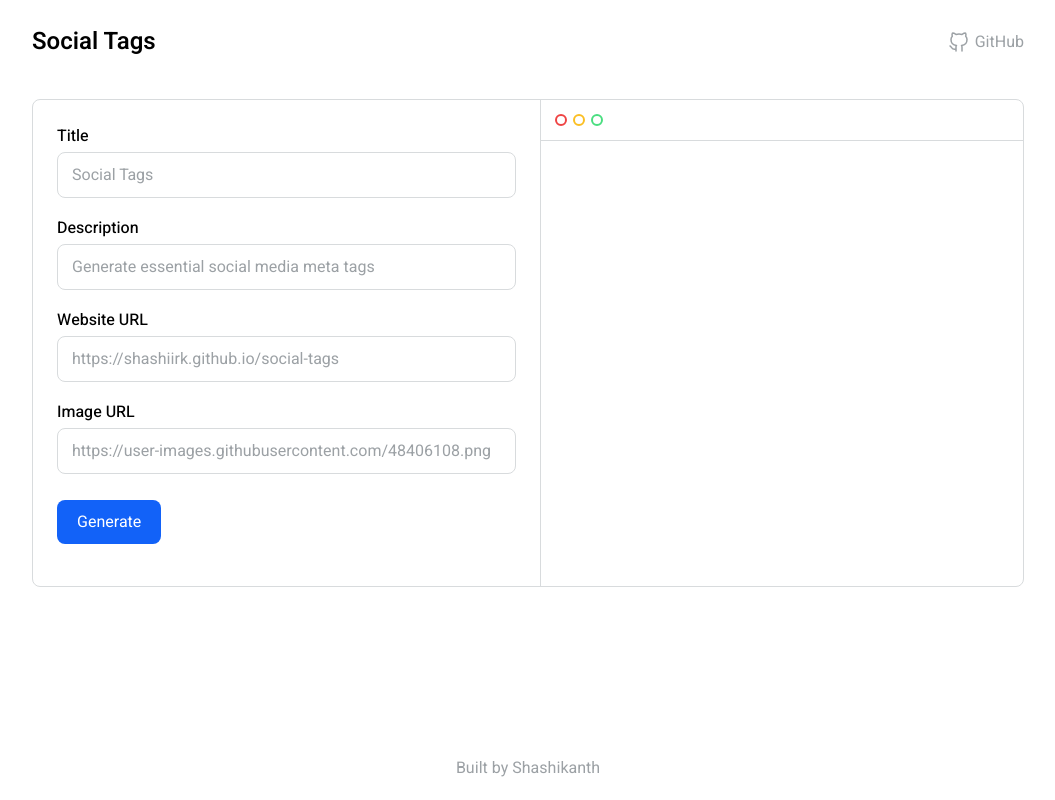
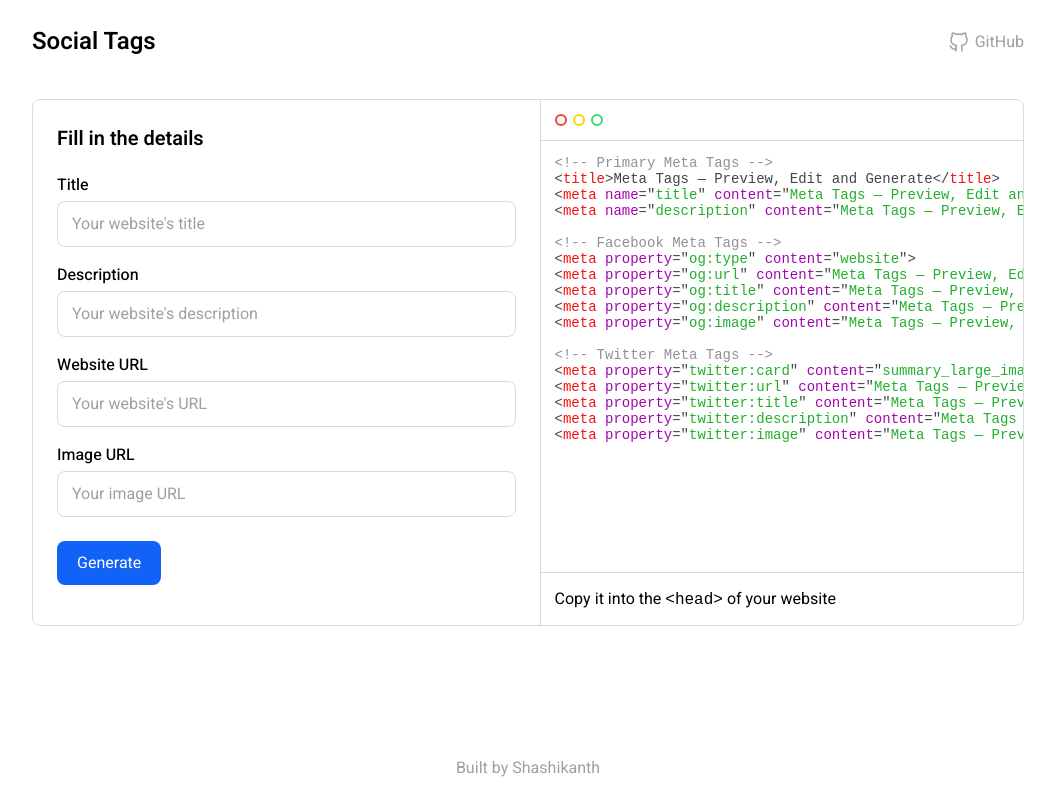
Before and after one commit to shashiirk/social-tags, a React (Create React App) app: page / in a window 1280 px wide. Shown: the whole page, without its empty margins (112-1167 px from the left). Built offline with nearby package versions, Linux system fonts and the light colour scheme.

Commit message:
added board styling

```diff
--- a/public/index.html
+++ b/public/index.html
@@ -14,7 +14,7 @@
     <link rel="preconnect" href="https://fonts.googleapis.com" />
     <link rel="preconnect" href="https://fonts.gstatic.com" crossorigin />
     <link
-      href="https://fonts.googleapis.com/css2?family=Heebo:wght@300;400;500;600;700&family=Roboto+Mono:wght@300;400;500;600;700&display=swap"
+      href="https://fonts.googleapis.com/css2?family=Heebo:wght@300;400;500;600;700&display=swap"
       rel="stylesheet"
     />
     <title>Social Tags</title>
--- a/src/components/Board.js
+++ b/src/components/Board.js
@@ -3,6 +3,9 @@ import styled from 'styled-components';
 const Div = styled.div`
   /* border: 1px blue solid; */
   width: 100%;
+  display: flex;
+  flex-direction: column;
+  overflow: hidden;
 `;
 
 const Head = styled.div`
@@ -18,24 +21,189 @@ const Head = styled.div`
     margin-right: 6px;
 
     &:first-child {
-      border-color: rgb(239, 68, 68);
+      border-color: #ef4444;
     }
 
     &:nth-child(2) {
-      border-color: rgb(251, 191, 36);
+      border-color: #ffd700;
     }
 
     &:last-child {
-      border-color: rgb(74, 222, 128);
+      border-color: #34da71;
     }
   }
 `;
 
-const Body = styled.div``;
+const Body = styled.div`
+  /* border: 1px grey solid; */
+  font-family: monospace;
+  font-size: 14px;
+  flex: 1;
+  overflow: auto;
+  padding: 14px;
 
-const Foot = styled.div``;
+  > div {
+    /* border: 1px green solid; */
+    white-space: nowrap;
+
+    .newline {
+      margin-bottom: 16px;
+    }
+
+    .comment {
+      color: #909194;
+    }
+
+    .tagline {
+      color: #424648;
+
+      .tag {
+        color: #f41115;
+      }
+
+      .attribute {
+        color: #a007ad;
+      }
+
+      .value {
+        color: #22af2e;
+      }
+    }
+  }
+`;
+
+const Foot = styled.div`
+  border-top: 1px #d8dbdd solid;
+  padding: 14px;
+
+  p {
+    .code {
+      font-family: monospace;
+      font-size: 16px;
+    }
+  }
+`;
 
 const Board = () => {
+  const code = (
+    <div>
+      <div className="comment">
+        <span className="token">&lt;!-- Primary Meta Tags --&gt;</span>
+      </div>
+      <div className="tagline">
+        &lt;<span className="tag">title</span>&gt;
+        <span className="content">Meta Tags — Preview, Edit and Generate</span>
+        &lt;/<span className="tag">title</span>&gt;
+      </div>
+      <div className="tagline">
+        &lt;<span className="tag">meta</span>{' '}
+        <span className="attribute">name</span>="
+        <span className="value">title</span>"{' '}
+        <span className="attribute">content</span>="
+        <span className="value">Meta Tags — Preview, Edit and Generate</span>
+        "&gt;
+      </div>
+      <div className="tagline">
+        &lt;<span className="tag">meta</span>{' '}
+        <span className="attribute">name</span>="
+        <span className="value">description</span>"{' '}
+        <span className="attribute">content</span>="
+        <span className="value">Meta Tags — Preview, Edit and Generate</span>
+        "&gt;
+      </div>
+      <div className="newline"></div>
+      <div className="comment">
+        <span className="token">&lt;!-- Facebook Meta Tags --&gt;</span>
+      </div>
+      <div className="tagline">
+        &lt;<span className="tag">meta</span>{' '}
+        <span className="attribute">property</span>="
+        <span className="value">og:type</span>"{' '}
+        <span className="attribute">content</span>="
+        <span className="value">website</span>
+        "&gt;
+      </div>
+      <div className="tagline">
+        &lt;<span className="tag">meta</span>{' '}
+        <span className="attribute">property</span>="
+        <span className="value">og:url</span>"{' '}
+        <span className="attribute">content</span>="
+        <span className="value">Meta Tags — Preview, Edit and Generate</span>
+        "&gt;
+      </div>
+      <div className="tagline">
+        &lt;<span className="tag">meta</span>{' '}
+        <span className="attribute">property</span>="
+        <span className="value">og:title</span>"{' '}
+        <span className="attribute">content</span>="
+        <span className="value">Meta Tags — Preview, Edit and Generate</span>
+        "&gt;
+      </div>
+      <div className="tagline">
+        &lt;<span className="tag">meta</span>{' '}
+        <span className="attribute">property</span>="
+        <span className="value">og:description</span>"{' '}
+        <span className="attribute">content</span>="
+        <span className="value">Meta Tags — Preview, Edit and Generate</span>
+        "&gt;
+      </div>
+      <div className="tagline">
+        &lt;<span className="tag">meta</span>{' '}
+        <span className="attribute">property</span>="
+        <span className="value">og:image</span>"{' '}
+        <span className="attribute">content</span>="
+        <span className="value">Meta Tags — Preview, Edit and Generate</span>
+        "&gt;
+      </div>
+      <div className="newline"></div>
+      <div className="comment">
+        <span className="token">&lt;!-- Twitter Meta Tags --&gt;</span>
+      </div>
+      <div className="tagline">
+        &lt;<span className="tag">meta</span>{' '}
+        <span className="attribute">property</span>="
+        <span className="value">twitter:card</span>"{' '}
+        <span className="attribute">content</span>="
+        <span className="value">summary_large_image</span>
+        "&gt;
+      </div>
+      <div className="tagline">
+        &lt;<span className="tag">meta</span>{' '}
+        <span className="attribute">property</span>="
+        <span className="value">twitter:url</span>"{' '}
+        <span className="attribute">content</span>="
+        <span className="value">Meta Tags — Preview, Edit and Generate</span>
+        "&gt;
+      </div>
+      <div className="tagline">
+        &lt;<span className="tag">meta</span>{' '}
+        <span className="attribute">property</span>="
+        <span className="value">twitter:title</span>"{' '}
+        <span className="attribute">content</span>="
+        <span className="value">Meta Tags — Preview, Edit and Generate</span>
+        "&gt;
+      </div>
+      <div className="tagline">
+        &lt;<span className="tag">meta</span>{' '}
+        <span className="attribute">property</span>="
+        <span className="value">twitter:description</span>"{' '}
+        <span className="attribute">content</span>="
+        <span className="value">Meta Tags — Preview, Edit and Generate</span>
+        "&gt;
+      </div>
+      <div className="tagline">
+        &lt;<span className="tag">meta</span>{' '}
+        <span className="attribute">property</span>="
+        <span className="value">twitter:image</span>"{' '}
+        <span className="attribute">content</span>="
+        <span className="value">Meta Tags — Preview, Edit and Generate</span>
+        "&gt;
+      </div>
+    </div>
+  );
+
+  console.log(code);
+
   return (
     <Div>
       <Head>
@@ -43,8 +211,13 @@ const Board = () => {
         <div></div>
         <div></div>
       </Head>
-      <Body />
-      <Foot />
+      <Body>{code}</Body>
+      <Foot>
+        <p>
+          Copy it into the <span className="code">&lt;head&gt;</span> of your
+          website
+        </p>
+      </Foot>
     </Div>
   );
 };
--- a/src/components/Form.js
+++ b/src/components/Form.js
@@ -11,8 +11,14 @@ const Div = styled.div`
   form {
     width: 100%;
 
+    h2 {
+      font-size: 20px;
+      font-weight: 600;
+      margin-bottom: 20px;
+    }
+
     .form-control {
-      margin-bottom: 18px;
+      margin-bottom: 16px;
 
       label {
         display: block;
@@ -73,33 +79,26 @@ const Form = () => {
   return (
     <Div>
       <form>
+        <h2>Fill in the details</h2>
         <div className="form-control">
           <label htmlFor="title">Title</label>
-          <input type="text" id="title" placeholder="Social Tags" />
+          <input type="text" id="title" placeholder="Your website's title" />
         </div>
         <div className="form-control">
           <label htmlFor="description">Description</label>
           <input
             type="text"
             id="description"
-            placeholder="Generate essential social media meta tags"
+            placeholder="Your website's description"
           />
         </div>
         <div className="form-control">
           <label htmlFor="website">Website URL</label>
-          <input
-            type="text"
-            id="website"
-            placeholder="https://shashiirk.github.io/social-tags"
-          />
+          <input type="text" id="website" placeholder="Your website's URL" />
         </div>
         <div className="form-control">
           <label htmlFor="image">Image URL</label>
-          <input
-            type="text"
-            id="image"
-            placeholder="https://user-images.githubusercontent.com/48406108.png"
-          />
+          <input type="text" id="image" placeholder="Your image URL" />
         </div>
         <div className="form-control">
           <button type="submit">Generate</button>
--- a/src/components/Header.js
+++ b/src/components/Header.js
@@ -51,15 +51,15 @@ const Header = () => {
       <Anchor href="https://github.com">
         <svg
           xmlns="http://www.w3.org/2000/svg"
-          class="icon icon-tabler icon-tabler-brand-github"
+          className="icon icon-tabler icon-tabler-brand-github"
           width="24"
           height="24"
           viewBox="0 0 24 24"
-          stroke-width="1.5"
+          strokeWidth="1.5"
           stroke="currentColor"
           fill="none"
-          stroke-linecap="round"
-          stroke-linejoin="round"
+          strokeLinecap="round"
+          strokeLinejoin="round"
         >
           <path stroke="none" d="M0 0h24v24H0z" fill="none" />
           <path d="M9 19c-4.3 1.4 -4.3 -2.5 -6 -3m12 5v-3.5c0 -1 .1 -1.4 -.5 -2c2.8 -.3 5.5 -1.4 5.5 -6a4.6 4.6 0 0 0 -1.3 -3.2a4.2 4.2 0 0 0 -.1 -3.2s-1.1 -.3 -3.5 1.3a12.3 12.3 0 0 0 -6.2 0c-2.4 -1.6 -3.5 -1.3 -3.5 -1.3a4.2 4.2 0 0 0 -.1 3.2a4.6 4.6 0 0 0 -1.3 3.2c0 4.6 2.7 5.7 5.5 6c-.6 .6 -.6 1.2 -.5 2v3.5" />
```
